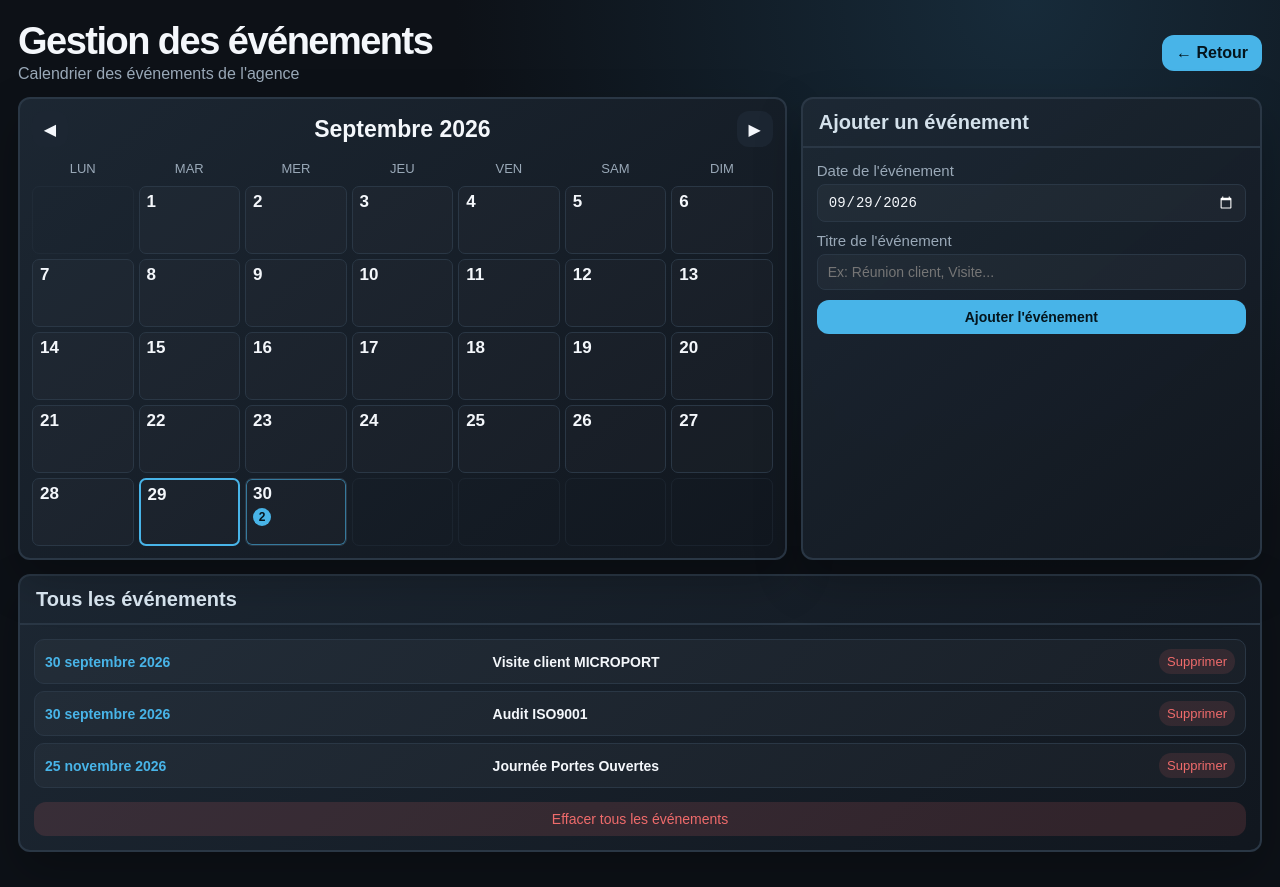
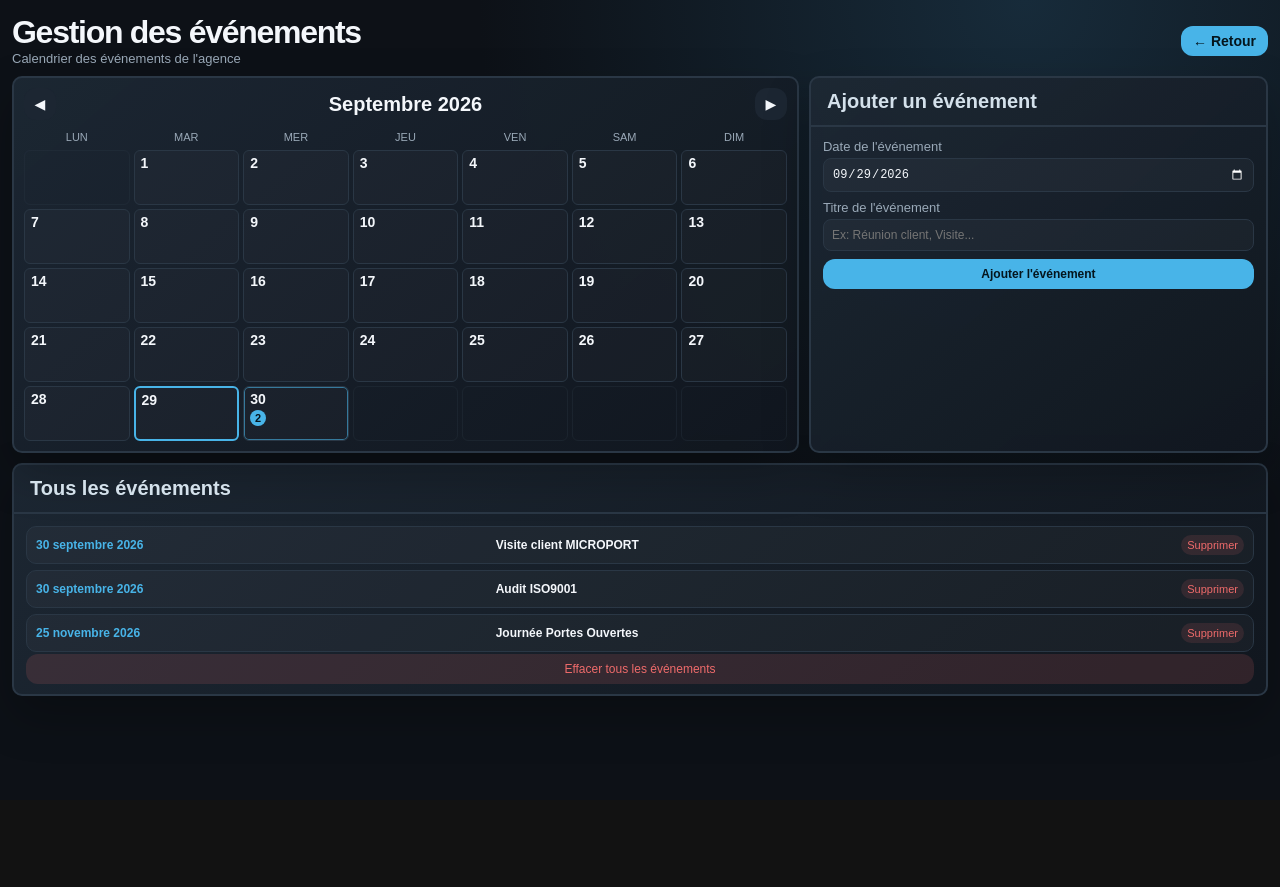
Before and after one commit to EDRIVillemandeur/tv-accueil-EDRI, a website: page calendar.html in a window 1280 px wide. After the commit the page ends 800 px from the top, so only its background shows below. Drawn offline with Linux system fonts and the light colour scheme.

Commit message:
Refactor styles for calendar and events layout

```diff
--- a/styles.css
+++ b/styles.css
@@ -504,6 +504,8 @@ footer .separator {
   padding: 20px;
   display: grid;
   gap: 10px;
+  max-height: 180px;
+  overflow-y: auto;
 }
 
 .list-event {
@@ -580,37 +582,37 @@ footer .separator {
   .muted { font-size: 17px; }
   footer { font-size: 13px; padding-top: 4px; }
 
-  .calendar-page { padding: 22px 18px 35px; }
-  .calendar-header { margin-bottom: 14px; }
-  .header-top { gap: 14px; }
-  .header-left h1 { font-size: 38px; }
-  .subtitle { margin-top: 5px; font-size: 16px; }
-  .back-button { padding: 9px 14px; font-size: 16px; }
-  .calendar-container { gap: 14px; grid-template-columns: 1.25fr 0.75fr; }
-  .calendar-section, .event-form-section, .events-section { border-radius: 12px; }
-  .calendar-section { padding: 12px; }
-  .calendar-controls { gap: 7px; margin-bottom: 9px; }
-  .month-year { font-size: 23px; }
-  .month-nav-button { width: 36px; height: 36px; font-size: 16px; }
-  .calendar-grid { gap: 5px; }
-  .day-header { font-size: 13px; padding: 5px 0; }
-  .day-cell { min-height: 68px; padding: 5px 7px; gap: 4px; border-radius: 7px; }
-  .day-number { font-size: 17px; }
-  .day-badge { min-width: 18px; min-height: 18px; padding: 1px 3px; font-size: 12px; }
-  .event-form-section { padding-bottom: 12px; }
-  .event-form { padding: 14px 14px 4px; gap: 10px; }
-  .form-group { gap: 5px; }
-  .form-group label { font-size: 15px; }
-  .form-group input { padding: 9px 10px; font-size: 14px; }
-  .btn-submit, .btn-danger { padding: 9px 12px; font-size: 14px; }
-  .form-message { min-height: 20px; padding: 0 14px; font-size: 14px; }
-  .events-section { margin-top: 14px; padding-bottom: 14px; }
-  .events-list-full { padding: 14px; gap: 7px; }
-  .list-event { padding: 9px 10px; font-size: 13px; }
-  .list-event-date { font-size: 14px; }
-  .list-event-title { font-size: 14px; }
-  .delete-event { padding: 5px 8px; font-size: 13px; }
-  .actions-bottom { padding: 0 14px; }
+  .calendar-page { padding: 16px 12px 25px; }
+  .calendar-header { margin-bottom: 10px; }
+  .header-top { gap: 10px; }
+  .header-left h1 { font-size: 32px; margin: 0; }
+  .subtitle { margin-top: 3px; font-size: 13px; }
+  .back-button { padding: 7px 12px; font-size: 14px; }
+  .calendar-container { gap: 10px; grid-template-columns: 1.2fr 0.7fr; }
+  .calendar-section, .event-form-section, .events-section { border-radius: 10px; }
+  .calendar-section { padding: 10px; }
+  .calendar-controls { gap: 5px; margin-bottom: 8px; }
+  .month-year { font-size: 20px; }
+  .month-nav-button { width: 32px; height: 32px; font-size: 14px; }
+  .calendar-grid { gap: 4px; }
+  .day-header { font-size: 11px; padding: 3px 0; }
+  .day-cell { min-height: 55px; padding: 4px 6px; gap: 3px; border-radius: 6px; }
+  .day-number { font-size: 14px; }
+  .day-badge { min-width: 16px; min-height: 16px; padding: 0px 2px; font-size: 11px; }
+  .event-form-section { padding-bottom: 10px; }
+  .event-form { padding: 12px 12px 4px; gap: 8px; }
+  .form-group { gap: 4px; }
+  .form-group label { font-size: 13px; }
+  .form-group input { padding: 8px 8px; font-size: 12px; }
+  .btn-submit, .btn-danger { padding: 8px 10px; font-size: 12px; }
+  .form-message { min-height: 18px; padding: 0 12px; font-size: 12px; }
+  .events-section { margin-top: 10px; padding-bottom: 10px; }
+  .events-list-full { padding: 12px; gap: 6px; max-height: 140px; }
+  .list-event { padding: 8px 9px; font-size: 12px; gap: 8px; }
+  .list-event-date { font-size: 12px; }
+  .list-event-title { font-size: 12px; }
+  .delete-event { padding: 4px 6px; font-size: 11px; }
+  .actions-bottom { padding: 0 12px; }
 }
 
 @media (max-width: 1200px) {
@@ -624,10 +626,11 @@ footer .separator {
   .weather-main strong { font-size: 44px; }
   .weather-main div div { font-size: 19px; }
   .event-title { font-size: 15px; }
-  .calendar-page { padding: 18px 14px 30px; }
-  .header-left h1 { font-size: 32px; }
+  .calendar-page { padding: 14px 10px 20px; }
+  .header-left h1 { font-size: 28px; }
   .calendar-container { grid-template-columns: 1fr; }
   .header-top { flex-direction: row; align-items: center; }
+  .events-list-full { max-height: 120px; }
 }
 
 @media (max-width: 800px) {
```
